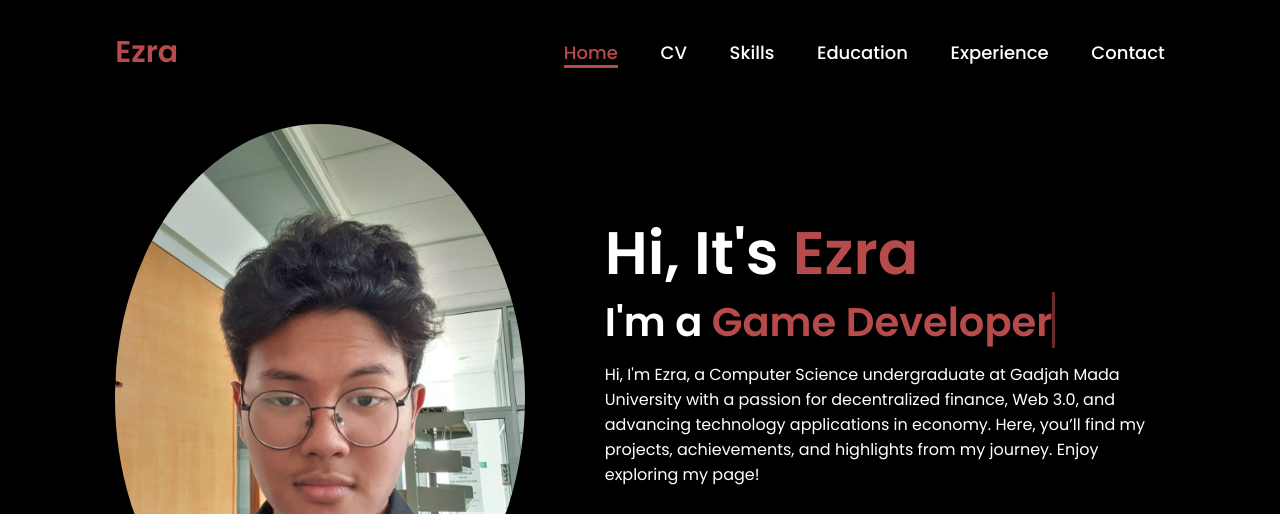
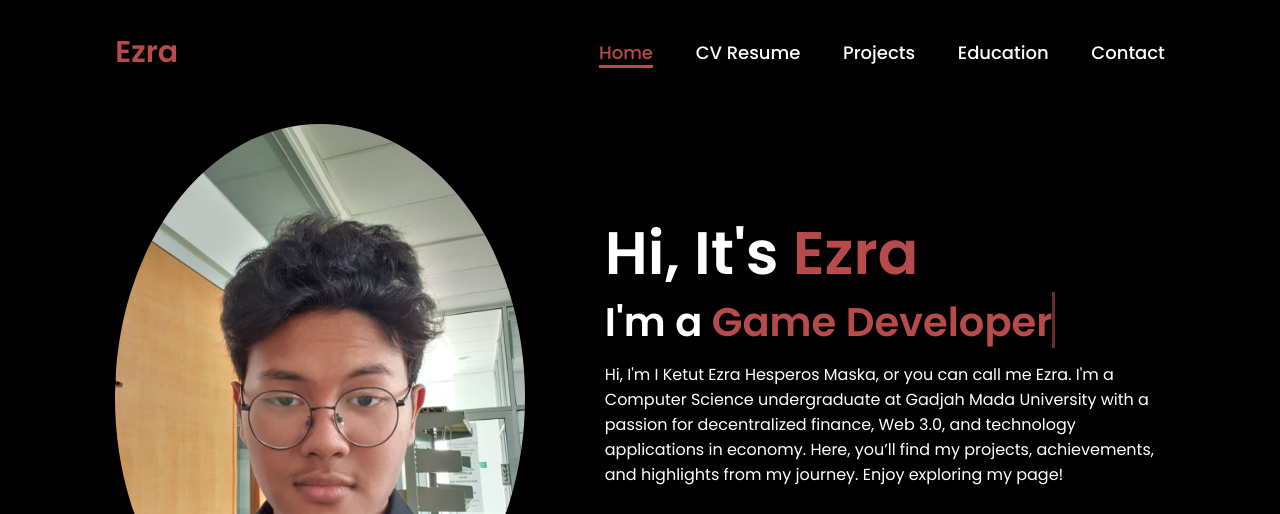
Before and after one commit to ketutezraugm/Portofolio-Website, a plain HTML site: page index.html in a window 1280 px wide. Shown: the top 514 px of the page. Drawn offline with Linux system fonts and the light colour scheme.

Commit message:
Update index.html

```diff
--- a/index.html
+++ b/index.html
@@ -14,11 +14,10 @@
 
         <nav>
             <a href="https://ketutezraugm.github.io/Portofolio-Website/" class="active"> Home</a>
-            <a href="#" >CV</a>
-            <a href="#" >Skills</a>
-            <a href="#" >Education</a>
-            <a href="#" >Experience</a>
-            <a href="#" >Contact</a>
+            <a href="https://drive.google.com/file/d/1a-TzZ77INZbjpeEssRVG0UQ7ULPycTz0/view?usp=sharing" >CV Resume</a>
+            <a href="https://github.com/ketutezraugm/Projects.git" >Projects</a>
+            <a href="https://cs.ugm.ac.id" >Education</a>
+            <a href="https://wa.me/628118411292" >Contact</a>
         </nav>
     </header>
     <section class="home">
@@ -28,7 +27,7 @@
         <div class="home-content">
             <h1>Hi, It's <span>Ezra</span></h1>
             <h3 class="typing-text">I'm a <span></span></h3>
-            <p>Hi, I'm Ezra, a Computer Science undergraduate at Gadjah Mada University with a passion for decentralized finance, Web 3.0, and advancing technology applications in economy. Here, you’ll find my projects, achievements, and highlights from my journey. Enjoy exploring my page!</p>
+            <p>Hi, I'm I Ketut Ezra Hesperos Maska, or you can call me Ezra. I'm a Computer Science undergraduate at Gadjah Mada University with a passion for decentralized finance, Web 3.0, and technology applications in economy. Here, you’ll find my projects, achievements, and highlights from my journey. Enjoy exploring my page!</p>
             <div class="social-icons">
                 <a href="https://www.linkedin.com/in/ezra-hesperos"><i class="fa-brands fa-linkedin"></i></a>
                 <a href="https://github.com/ketutezraugm"><i class="fa-brands fa-github"></i></a>
```
